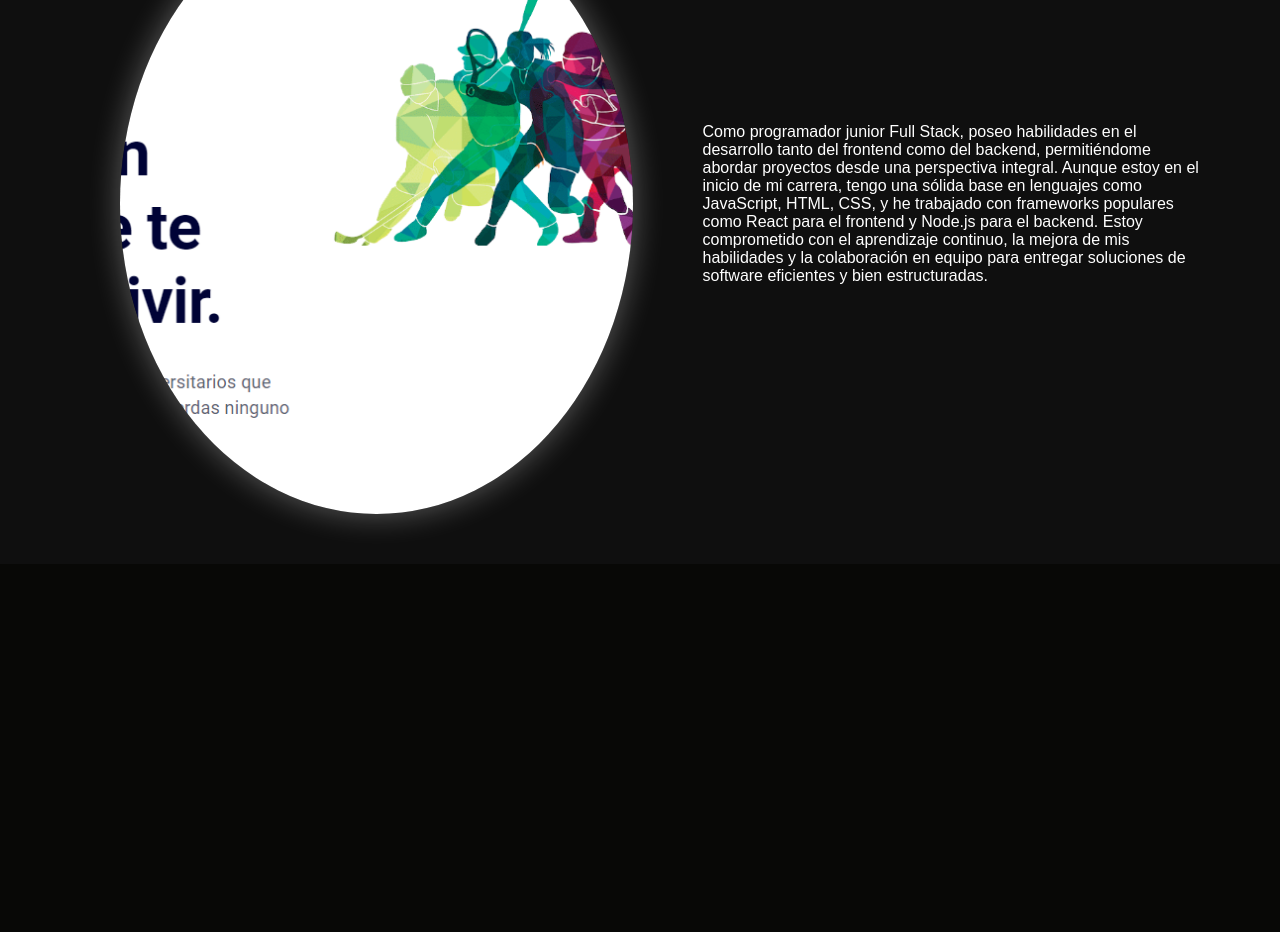
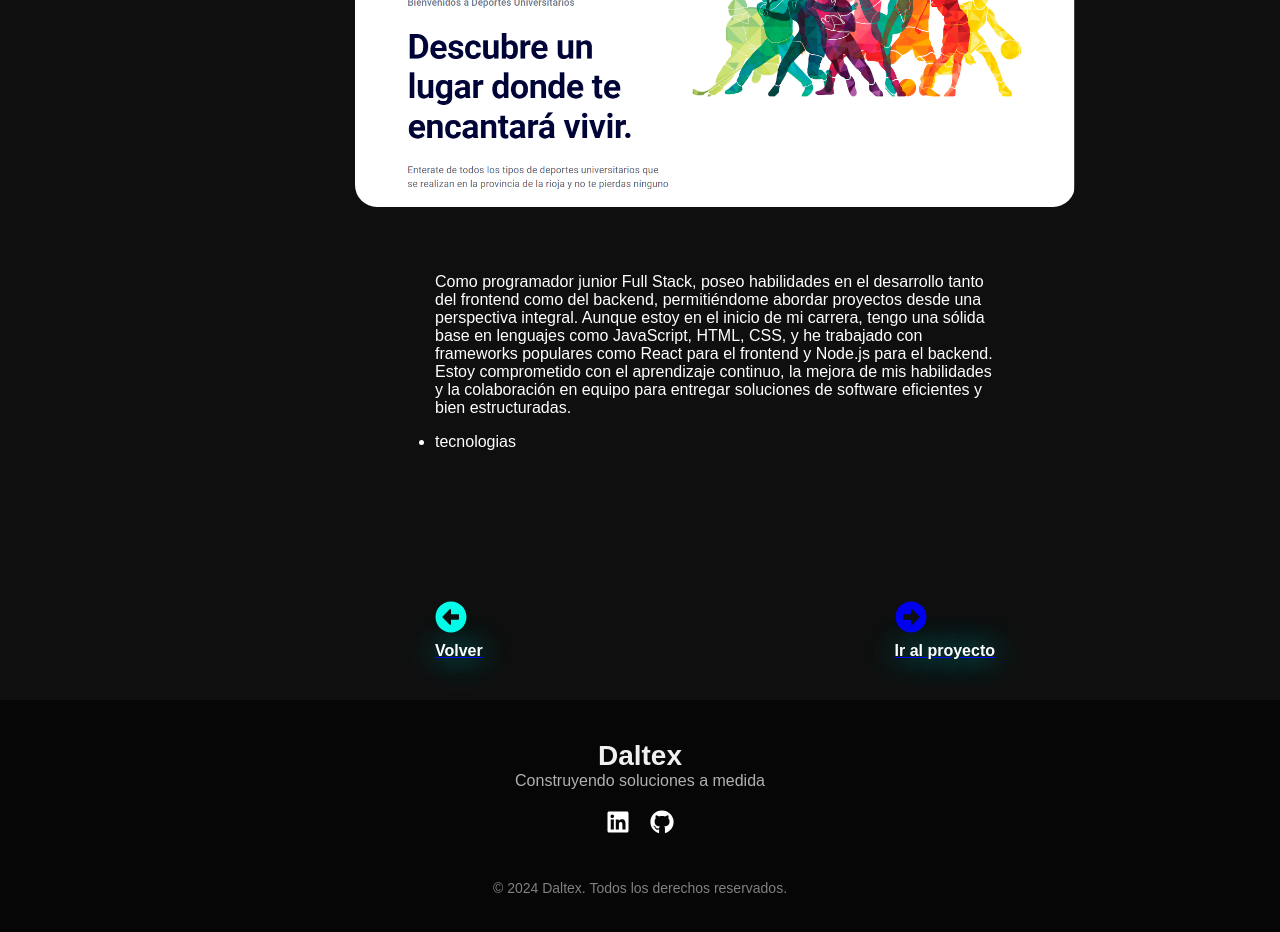
Before and after one commit to Daltex-616/portfolio, a React (Vite) app: page /UniDep in a window 1280 px wide. Shown: the part 360-1292 px from the top of the page. Before the commit the page ends 924 px from the top, so only its background shows below. Built offline with nearby package versions, Linux system fonts and the light colour scheme.

Commit message:
se termino de agregar estilo a la pagina unidep

```diff
--- a/src/pages/portfolio/UniDep.jsx
+++ b/src/pages/portfolio/UniDep.jsx
@@ -1,22 +1,25 @@
 import React from "react";
 import Navbarlitterl from "../../navbar/Navbarlitterl";
-import "../../public/profile.css";
-
+import "../portfolio/portafolio.css";
 import imgproject from "../../assets/project_1.png";
+import { Footer } from "../../pages/Footer";
+import { NavLink } from "react-router-dom";
+import { FaArrowAltCircleLeft } from "react-icons/fa";
+import { FaArrowAltCircleRight } from "react-icons/fa";
 
 const UniDep = () => {
   return (
     <>
       <Navbarlitterl />
-      <main className="profile">
-        <h1 className="profile__title">UniDep</h1>
-        <div className="profile__wrapper">
-          <div className="profile__img-container">
-            <img className="profile__img" src={imgproject} alt="" />
+      <main className="profile-page">
+        <h1 className="profile-page__title">UniDep</h1>
+        <div className="profile-page__wrapper">
+          <div className="profile-page__img-container">
+            <img className="profile-page__img" src={imgproject} alt="" />
           </div>
-          <div className="profile__data-container">
-            <div className="profile__data">
-              <div className="profile__description">
+          <div className="profile-page__data-container">
+            <div className="profile-page__data">
+              <div className="profile-page__description">
                 <p>
                   Como programador junior Full Stack, poseo habilidades en el
                   desarrollo tanto del frontend como del backend, permitiéndome
@@ -29,18 +32,27 @@ const UniDep = () => {
                   entregar soluciones de software eficientes y bien
                   estructuradas.
                 </p>
-                <div className="porfile__icon">
-                  <a
-                    href="https://www.linkedin.com/in/federiconzamora-/"
-                    target="_blank"
-                  ></a>
-                  <a href="https://github.com/Daltex-616" target="_blank"></a>
+                <ul>
+                  <li>tecnologias</li>
+                </ul>
+                <div className="porfile-page__icon">
+                  <NavLink to="/">
+                    <FaArrowAltCircleLeft className="profile__icon-icon" />
+                    <span className="portafolio-page__span">Volver</span>
+                  </NavLink>
+                  <NavLink to="https://unidep.onrender.com/" target="_blanck">
+                    <FaArrowAltCircleRight className="profile-page__icon-icon" />
+                    <span className="portafolio-page__span">
+                      Ir al proyecto
+                    </span>
+                  </NavLink>
                 </div>
               </div>
             </div>
           </div>
         </div>
       </main>
+      <Footer />
     </>
   );
 };
--- a/src/pages/portfolio/portafolio.css
+++ b/src/pages/portfolio/portafolio.css
@@ -1,57 +1,84 @@
+
 .profile-page{
-    container-name: profile-page ;
+    container-name: profile-page;
     container-type: inline-size;
     background-color: #0F0F0F;
+    animation: aparecer 2.4s -.3s both;
 }
 
-.profile__wrapper{
+.profile-page__title{
+    text-align: center;
+    margin-bottom: 20px;
+}
+.profile-page__wrapper{
     display: flex;
     flex-direction: column;
     justify-content: center;
     max-width: 1200px;
-    background-color: #0F0F0F;
-}
-
-.profile-page__data-container{
-    max-width: 600px;
-    padding: 20px;
-    margin-bottom: 15px;
 }
 .profile-page__img-container{
     max-height: 300px;
-    max-height: 300px;
+    margin: 30px 50px;
     overflow: hidden;
-    border-radius: 25%;
-    box-shadow: 0px 0px 55px #fff5;
-}
-.profile-page__img-container > p {
-    padding-bottom: 30px;
+    border-radius: 22px;
 }
 .profile-page__img{
     max-width: 100%;
     width: 720px;
+    border-radius: 22px;
+}
+.profile-page__data-container{
+    max-width: 600px;
+    padding: 20px;
+}
+.porfile-page__icon {
+    margin-top: 150px;
+    display: flex;
+    justify-content: space-between;
+    align-items: center;
+    width: 100%;
+    gap: 20px;
+}
+
+.porfile-page__icon .profile__icon-icon, .profile-page__icon-icon {
+    font-size: 2rem;
+}
+
+.portafolio-page__span {
+    display: block;
+    text-align: center;
+    margin-top: 5px;
+    font-size: 1rem;
+    color: #fff;
+}
+
+.NavLink {
+    display: flex;
+    flex-direction: column;
+    align-items: center;
+    text-decoration: none;
 
 }
-.profile-page__title{
-    font-size: 3rem;
-    margin-bottom: 15px;
-    text-align: center;
+.profile-page__icon-icon:hover{
+    box-shadow: 0px 0px 40px #05FCE9;
 }
-.profile-page__icon{
-    display: flex;
-    justify-content: space-between;
-    margin-top: 30px;
+.portafolio-page__span{
+    font-size: 1rem;
 }
-
 @container profile-page (min-width:720px){
-    .profile-page__warpper{
-        flex-direction: row;
+    .profile-page__wrapper{
+        flex-direction: column; /* Cambia a dos columnas */
+        justify-content: space-between; /* Distribuye las columnas con espacio entre ellas */
+        align-items: center; /* Centra verticalmente */
         padding: 20px;
-        flex: content;
-        justify-content: center;
-        max-width: 1200px;
+        margin-left: 150px; /* Elimina el margen lateral si es necesario */
+        background-color: transparent;
+        height: auto; /* Ajusta a la altura del contenido */
+        margin-top: 50px;
     }
-    .profile-page__img-container{
-        max-height: 300px;
+    .profile-page__data-container {
+        background-color: transparent;
+        display: flex;
+        align-items: center;
     }
 }
```
